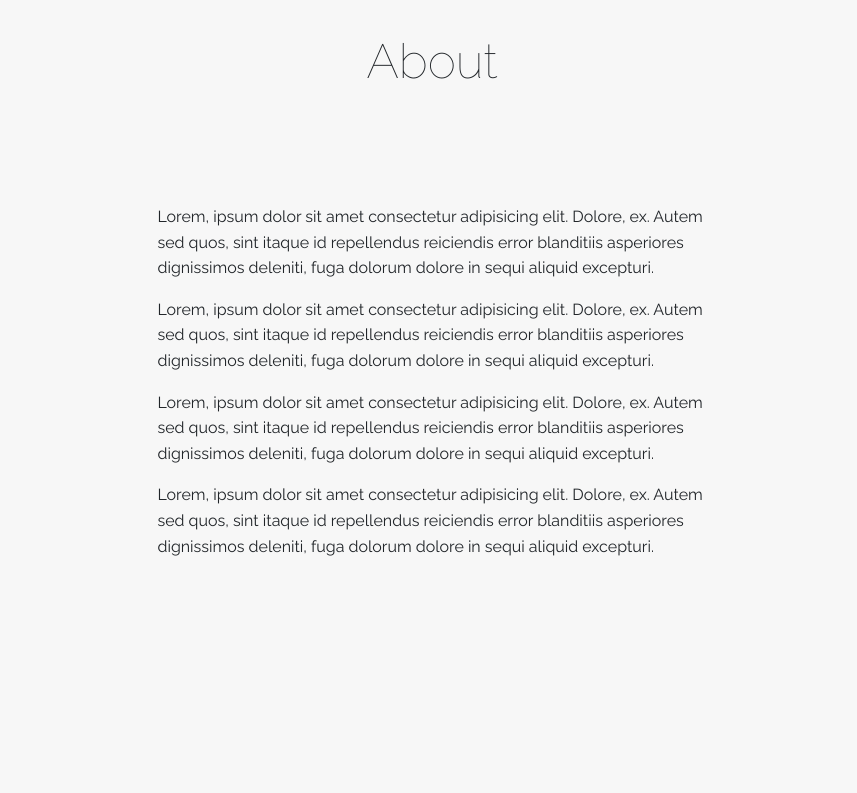
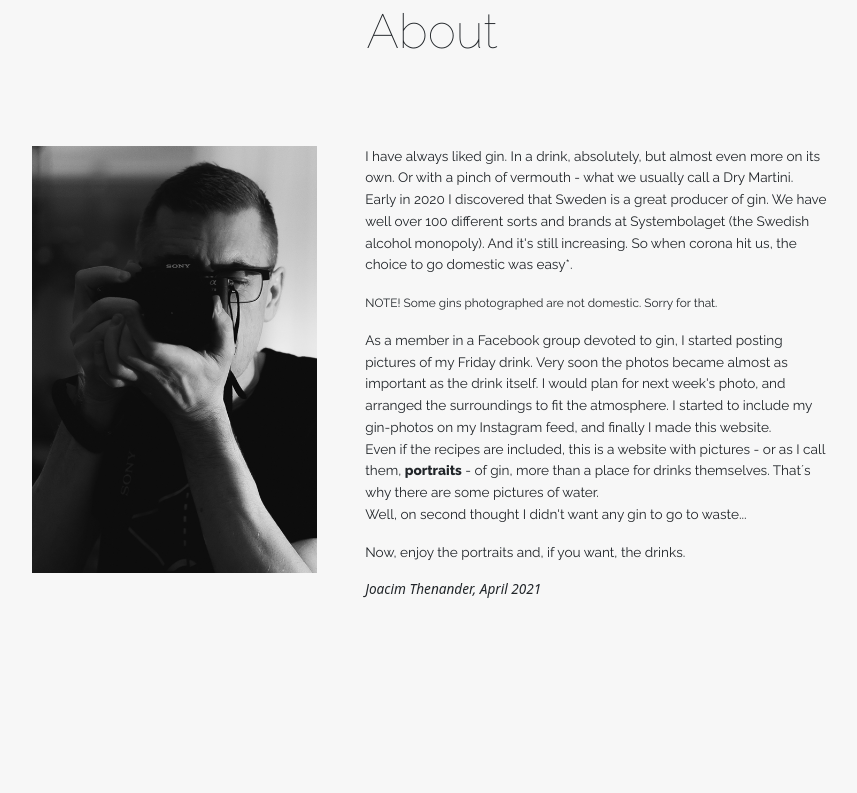
Before and after one commit to Thenander/ginpix, a plain HTML site: page index.html in a window 1280 px wide. Shown: the part 912-1705 px from the top of the page, without its empty margins (208-1065 px from the left). Drawn offline with nearby package versions, Linux system fonts and the light colour scheme.

Commit message:
Added "About me" section

```diff
--- a/css/style.scss
+++ b/css/style.scss
@@ -164,14 +164,43 @@ nav {
   margin-top: 1rem;
   margin-bottom: 1rem;
   min-height: 100vh;
+}
+
+.aboutMe {
+  margin-top: 2rem;
+  width: 100%;
+  display: flex;
+  justify-content: center;
+  align-items: flex-start;
+  font-size: 0.85rem;
 
   div {
     max-width: 60ch;
   }
+
   p {
     margin-bottom: 1rem;
     font-family: $mainFont;
     line-height: 1.6;
+  }
+
+  img {
+    margin-right: 3rem;
+    margin-bottom: 2rem;
+    width: 25%;
+    @media screen and (min-width: 768px) and (max-width: 991px) {
+      width: 35%;
+    }
+    @media screen and (max-width: 767px) {
+      width: 100%;
+    }
+  }
+
+  @media screen and (max-width: 767px) {
+    flex-direction: column;
+    padding: 0 1rem;
+  }
+  @media screen and (min-width: 768px) and (max-width: 991px) {
   }
 }
 
--- a/index.html
+++ b/index.html
@@ -65,31 +65,43 @@
     <!-- About -->
     <div id="about" class="container about">
       <h2>About</h2>
-      <div>
-        <p>
-          Lorem, ipsum dolor sit amet consectetur adipisicing elit. Dolore, ex.
-          Autem sed quos, sint itaque id repellendus reiciendis error blanditiis
-          asperiores dignissimos deleniti, fuga dolorum dolore in sequi aliquid
-          excepturi.
-        </p>
-        <p>
-          Lorem, ipsum dolor sit amet consectetur adipisicing elit. Dolore, ex.
-          Autem sed quos, sint itaque id repellendus reiciendis error blanditiis
-          asperiores dignissimos deleniti, fuga dolorum dolore in sequi aliquid
-          excepturi.
-        </p>
-        <p>
-          Lorem, ipsum dolor sit amet consectetur adipisicing elit. Dolore, ex.
-          Autem sed quos, sint itaque id repellendus reiciendis error blanditiis
-          asperiores dignissimos deleniti, fuga dolorum dolore in sequi aliquid
-          excepturi.
-        </p>
-        <p>
-          Lorem, ipsum dolor sit amet consectetur adipisicing elit. Dolore, ex.
-          Autem sed quos, sint itaque id repellendus reiciendis error blanditiis
-          asperiores dignissimos deleniti, fuga dolorum dolore in sequi aliquid
-          excepturi.
-        </p>
+      <div class="aboutMe">
+        <img src="./img/me.jpg" alt="the photographer with his camera" />
+        <div>
+          <p>
+            I have always liked gin. In a drink, absolutely, but almost even
+            more on its own. Or with a pinch of vermouth - what we usually call
+            a Dry Martini.
+            <br />
+            Early in 2020 I discovered that Sweden is a great producer of gin.
+            We have well over 100 different sorts and brands at Systembolaget
+            (the Swedish alcohol monopoly). And it's still increasing. So when
+            corona hit us, the choice to go domestic was easy*.
+            <p>
+
+              <small
+              >NOTE! Some gins photographed are not domestic. Sorry for
+              that.</small
+              >
+            </p>
+          </p>
+          <p>
+            As a member in a Facebook group devoted to gin, I started posting
+            pictures of my Friday drink. Very soon the photos became almost as
+            important as the drink itself. I would plan for next week's photo,
+            and arranged the surroundings to fit the atmosphere. I started to
+            include my gin-photos on my Instagram feed, and finally I made this
+            website.
+            <br />
+            Even if the recipes are included, this is a website with pictures -
+            or as I call them, <b>portraits</b> - of gin, more than a place for
+            drinks themselves. That´s why there are some pictures of water.
+            <br />
+            Well, on second thought I didn't want any gin to go to waste...
+          </p>
+          <p>Now, enjoy the portraits and, if you want, the drinks.</p>
+          <em class="muted">Joacim Thenander, April 2021</em>
+        </div>
       </div>
     </div>
 
@@ -117,7 +129,8 @@
         <div class="box">
           <hr />
           <h4>POSTAL ADDRESS <i class="bi bi-mailbox2"></i></h4>
-          <p>Joacim Thenander</p>
+          <p>Ginpix</p>
+          <p>c/o Joacim Thenander</p>
           <p>Ankdammsgatan 24A</p>
           <p>171 43 Solna</p>
           <br />
```
Also changed, not shown: css/style.css, img/me.jpg (added), 1 other file.
